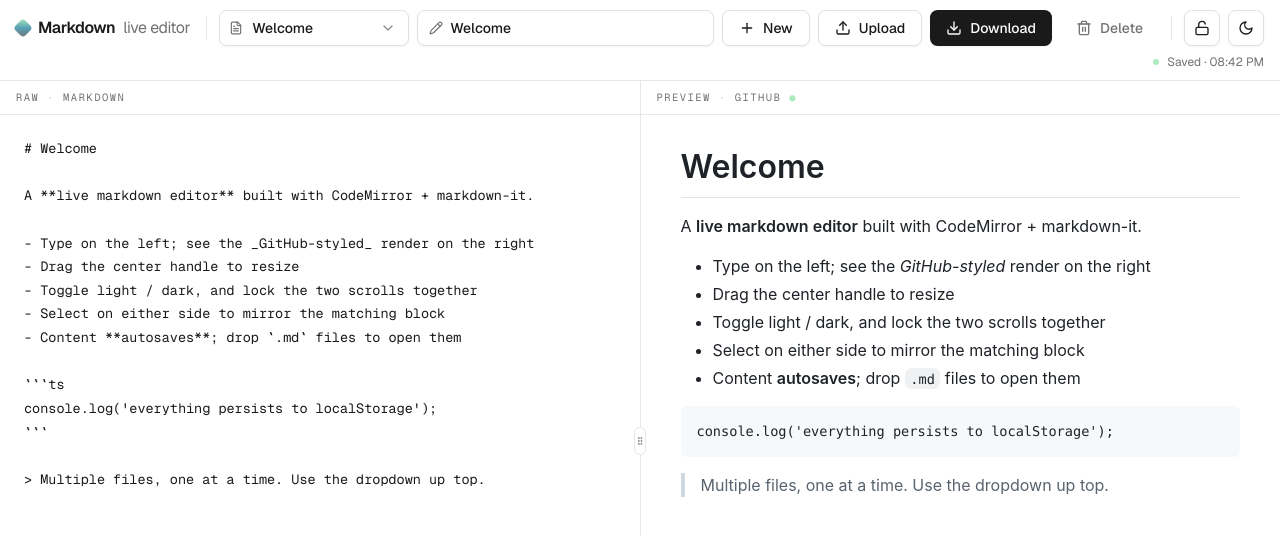
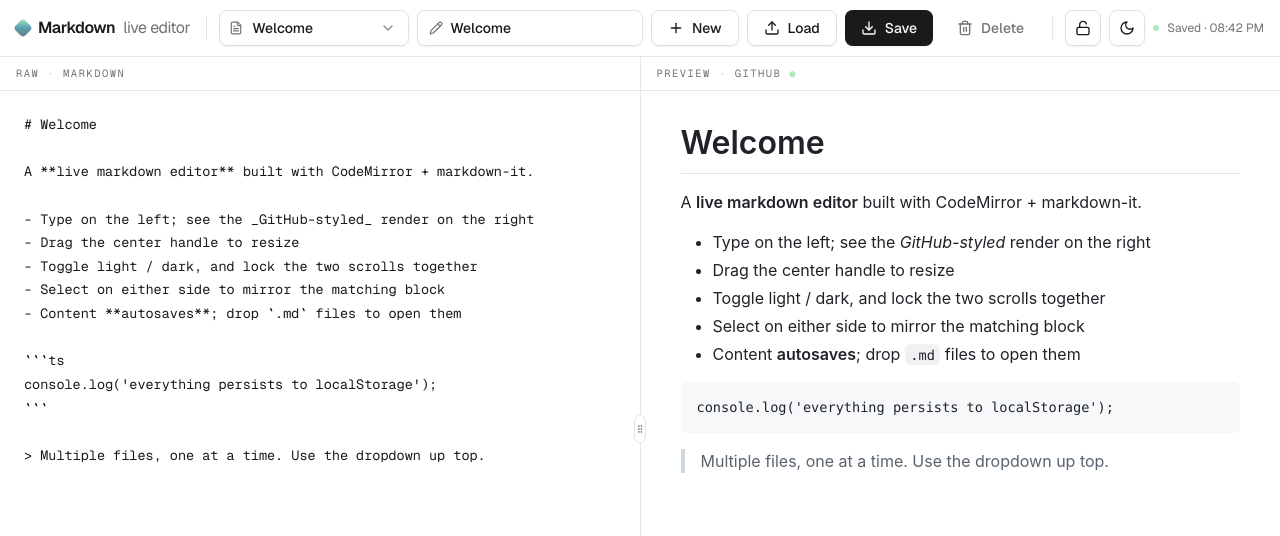
Before and after one commit to Jumballaya/md-editor, a React (Vite) app: page / in a window 1280 px wide. Shown: the top 536 px of the page. Built offline with nearby package versions, Linux system fonts and the light colour scheme; the HTML template or start-up script is replaced by a standard one; what markdown-it-task-lists would draw is missing.

Commit message:
rename buttons

```diff
--- a/src/App.tsx
+++ b/src/App.tsx
@@ -638,8 +638,8 @@ export default function App() {
         <input ref={fileInputRef} type="file" accept=".md,.markdown,.mdx,.txt,text/markdown,text/plain" multiple className="hidden"
           onChange={(e) => { void uploadFiles(e.target.files); e.currentTarget.value = ""; }} />
         <Button variant="outline" onClick={newFile}><Plus /> New</Button>
-        <Button variant="outline" onClick={() => fileInputRef.current?.click()}><Upload /> Upload</Button>
-        <Button onClick={downloadActive}><Download /> Download</Button>
+        <Button variant="outline" onClick={() => fileInputRef.current?.click()}><Upload /> Load</Button>
+        <Button onClick={downloadActive}><Download /> Save</Button>
         <Button variant="ghost" onClick={deleteActive} className="text-muted-foreground hover:bg-destructive hover:text-destructive-foreground">
           <Trash2 /> Delete
         </Button>
```
